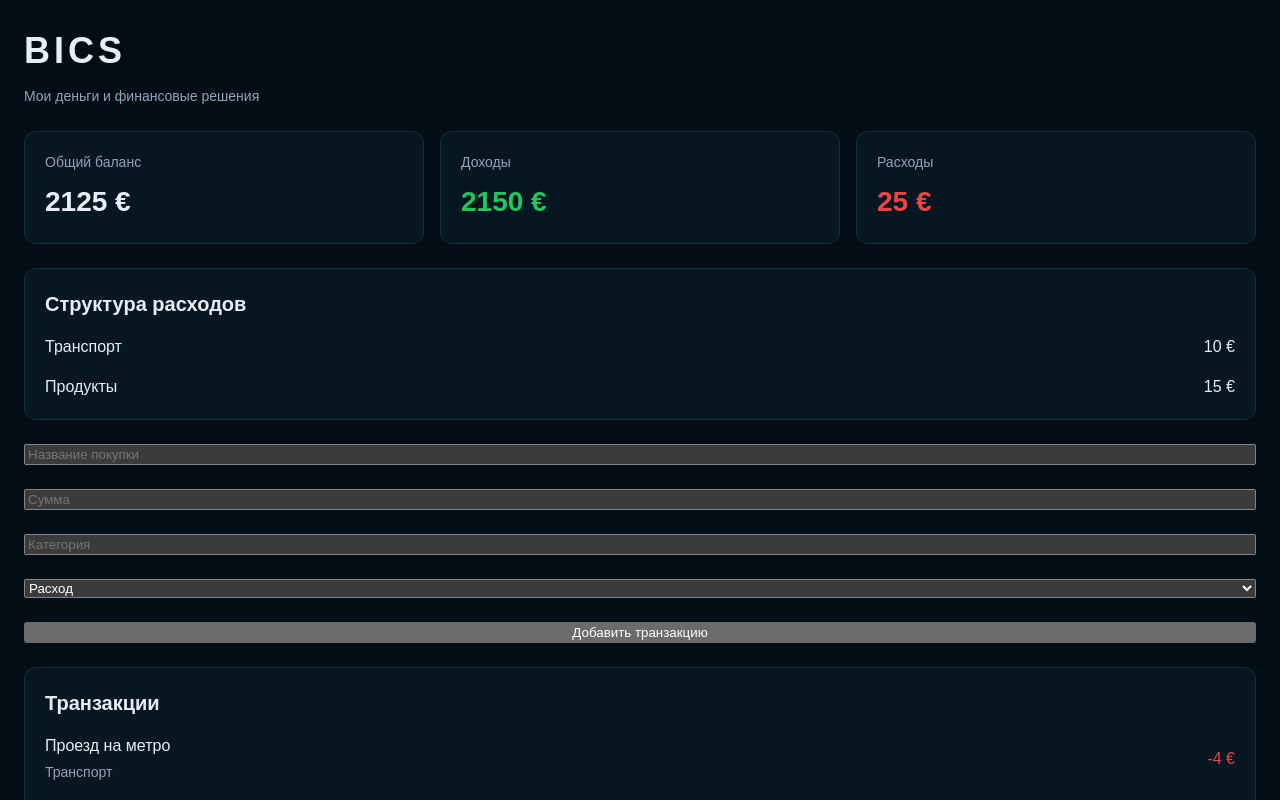
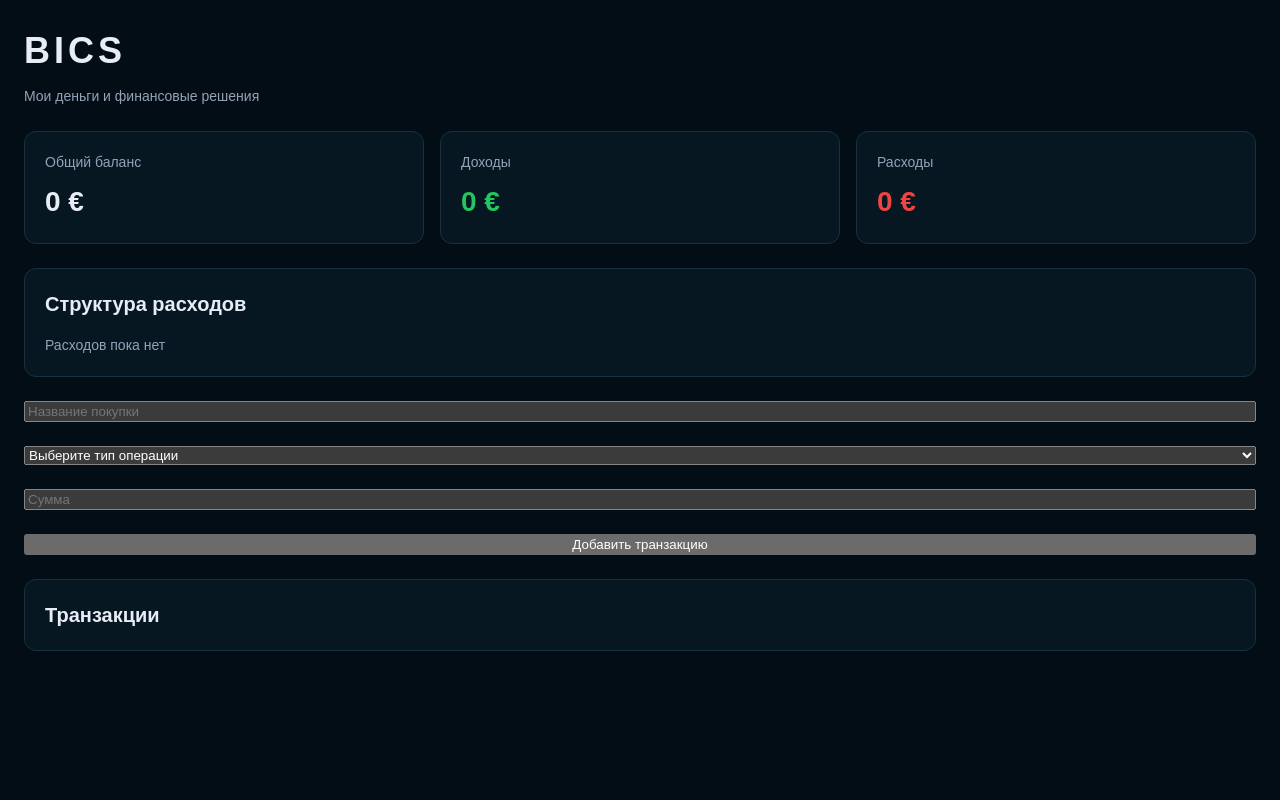
Before and after one commit to iwan-semjonow-dev/BICS, a React (Vite) app: page / in a window 1280 px wide. Shown: the top 800 px of the page. Built offline with nearby package versions, Linux system fonts and the light colour scheme.

Commit message:
Add BICS zone selection for expenses and start with empty transactions

```diff
--- a/src/App.tsx
+++ b/src/App.tsx
@@ -11,53 +11,14 @@ function App() {
 
   const [title, setTitle] = useState("");
   const [amount, setAmount] = useState("");
-  const [category, setCategory] = useState("");
-  const [type, setType] = useState<"expense" | "income">("expense");
+  const [category, setCategory] = useState<Transaction["category"]>("");
+  const [type, setType] = useState<Transaction["type"] | "">("");
   const [titleError, setTitleError] = useState("");
   const [categoryError, setCategoryError] = useState("");
   const [amountError, setAmountError] = useState("");
+  const [typeError, setTypeError] = useState("");
 
-  const [transactions, setTransactions] = useState<Transaction[]>([
-    {
-      id: 1,
-      title: "Проезд на метро",
-      category: "Транспорт",
-      amount: 4,
-      type: "expense"
-    },
-
-    {
-      id: 2,
-      title: "Зарплата",
-      category: "Доход",
-      amount: 2000,
-      type: "income"
-    },
-
-    {
-      id: 3,
-      title: "Поездка на автобусе",
-      category: "Транспорт",
-      amount: 6,
-      type: "expense"
-    },
-
-    {
-      id: 4,
-      title: "Покупка продуктов",
-      category: "Продукты",
-      amount: 15,
-      type: "expense"
-    },
-
-    {
-      id: 5,
-      title: "Подработка",
-      category: "Доход",
-      amount: 150,
-      type: "income"
-    },
-  ]);
+  const [transactions, setTransactions] = useState<Transaction[]>([]);
 
   const expenseTransactions = transactions.filter(
     (transaction) => transaction.type === "expense"
@@ -95,14 +56,13 @@ function App() {
     const numericAmount = Number(amount);
 
     let nextTitleError = "";
-
     if (title.trim() === "") {
       nextTitleError = "Введите название транзакции";
     }
 
     let nextCategoryError = "";
-    if (category.trim() === "") {
-      nextCategoryError = "Введите название категории";
+    if (type === "expense" && category === "") {
+      nextCategoryError = "Выберите зону BICS";
     }
 
     let nextAmountError = "";
@@ -114,18 +74,24 @@ function App() {
       nextAmountError = "Введите сумму больше нуля"
     }
 
+    let nextTypeError = "";
+    if (type === "") {
+      nextTypeError = "Выберите тип операции";
+    }
+
     setTitleError(nextTitleError);
     setCategoryError(nextCategoryError);
     setAmountError(nextAmountError);
+    setTypeError(nextTypeError)
 
-    if (nextTitleError !== "" || nextCategoryError !== "" || nextAmountError !== "") {
+    if (nextTitleError !== "" || nextCategoryError !== "" || nextAmountError !== "" || type === "") {
       return;
     }
 
     const newTransaction: Transaction = {
       id: Math.max(0, ...transactions.map((transaction) => transaction.id)) + 1,
       title: title.trim(),
-      category: category.trim(),
+      category: type === "expense" ? category : "",
       amount: numericAmount,
       type: type
     };
@@ -144,6 +110,7 @@ function App() {
         <Balance amount={totalExpenses} title="Расходы" variant="expense" />
       </div>
       <ExpenseStructure expenses={expenseSummaries} />
+
       <input
         type="text"
         placeholder="Название покупки"
@@ -154,6 +121,50 @@ function App() {
         }}
       />
       {titleError && <p role="alert">{titleError}</p>}
+
+      <select
+        value={type}
+        onChange={(event) => {
+          const selectedType = event.target.value;
+
+          if (selectedType === "" || selectedType === "expense" || selectedType === "income") {
+            setType(selectedType);
+            setTypeError("");
+          }
+          if (selectedType === "income") {
+            setCategory("");
+            setCategoryError("");
+          }
+        }}
+      >
+        <option value="">Выберите тип операции</option>
+        <option value="expense">Расход</option>
+        <option value="income">Доход</option>
+      </select>
+      {typeError && <p role="alert">{typeError}</p>}
+
+      {type === "expense" && (
+        <>
+          <select
+            value={category}
+            onChange={(event) => {
+              const selectedCategory = event.target.value;
+
+              if (selectedCategory === "" || selectedCategory === "Basic" || selectedCategory === "Invest" || selectedCategory === "Chaos" || selectedCategory === "Signal") {
+                setCategory(selectedCategory);
+                setCategoryError("");
+              }
+            }}
+          >
+            <option value="">Выберите зону BICS</option>
+            <option value="Basic">Basic</option>
+            <option value="Invest">Invest</option>
+            <option value="Chaos">Chaos</option>
+            <option value="Signal">Signal</option>
+          </select>
+          {categoryError && <p role="alert">{categoryError}</p>}
+        </>
+      )}
 
       <input
         type="number"
@@ -167,30 +178,6 @@ function App() {
       />
       {amountError && <p role="alert">{amountError}</p>}
 
-      <input
-        type="text"
-        placeholder="Категория"
-        value={category}
-        onChange={(event) => {
-          setCategory(event.target.value);
-          setCategoryError("");
-        }}
-      />
-      {categoryError && <p role="alert">{categoryError}</p>}
-
-      <select
-        value={type}
-        onChange={(event) => {
-          const selectedType = event.target.value;
-
-          if (selectedType === "expense" || selectedType === "income") {
-            setType(selectedType);
-          }
-        }}
-      >
-        <option value="expense">Расход</option>
-        <option value="income">Доход</option>
-      </select>
       <button onClick={handleAddTransaction}>Добавить транзакцию</button>
       <Transactions transactions={transactions} />
     </div >
--- a/src/components/Transactions/Transactions.tsx
+++ b/src/components/Transactions/Transactions.tsx
@@ -3,9 +3,9 @@ import "./Transactions.css"
 export type Transaction = {
     id: number;
     title: string;
-    category: string;
+    category: "Basic" | "Invest" | "Chaos" | "Signal" | "";
     amount: number;
-    type: "income" | "expense"
+    type: "income" | "expense";
 }
 
 type TransactionsProps = {
```
